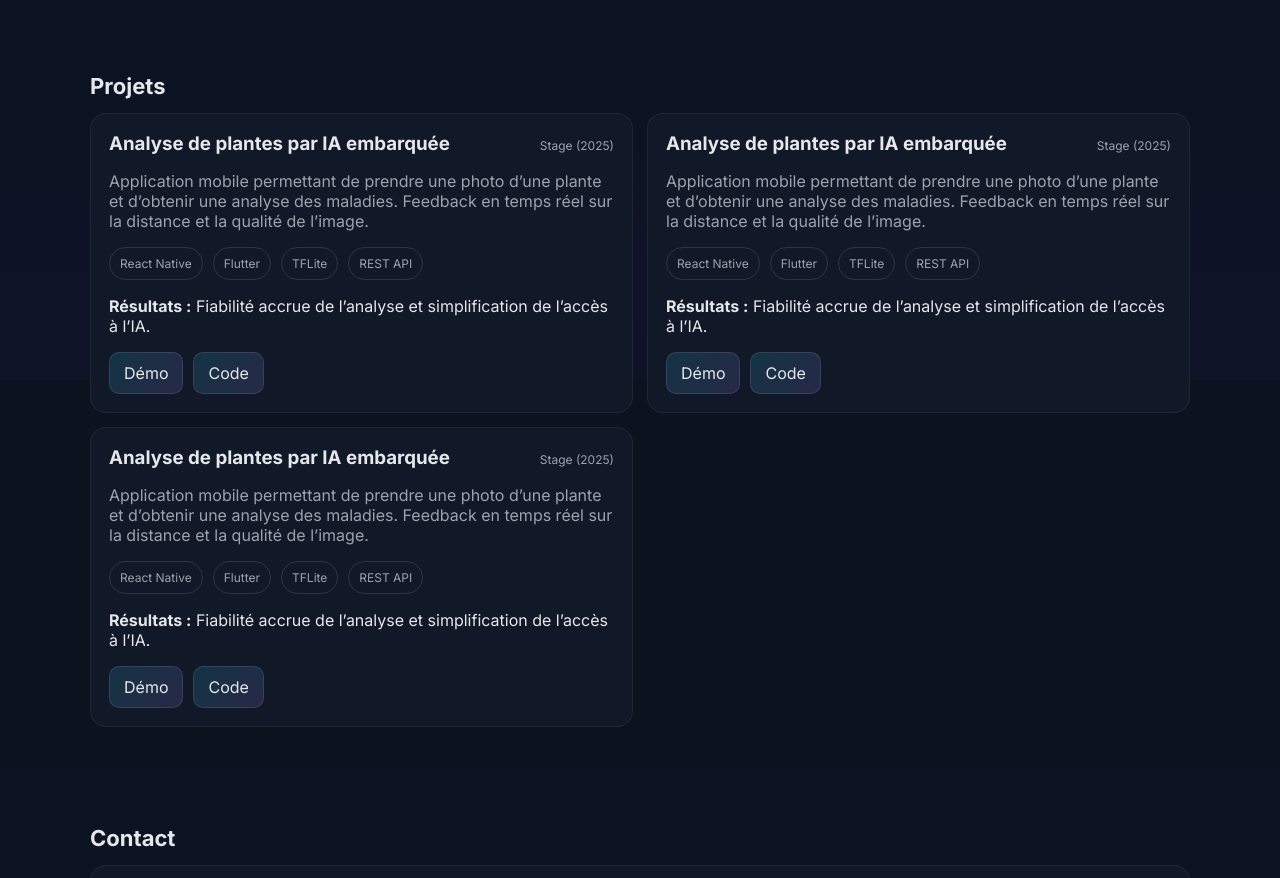
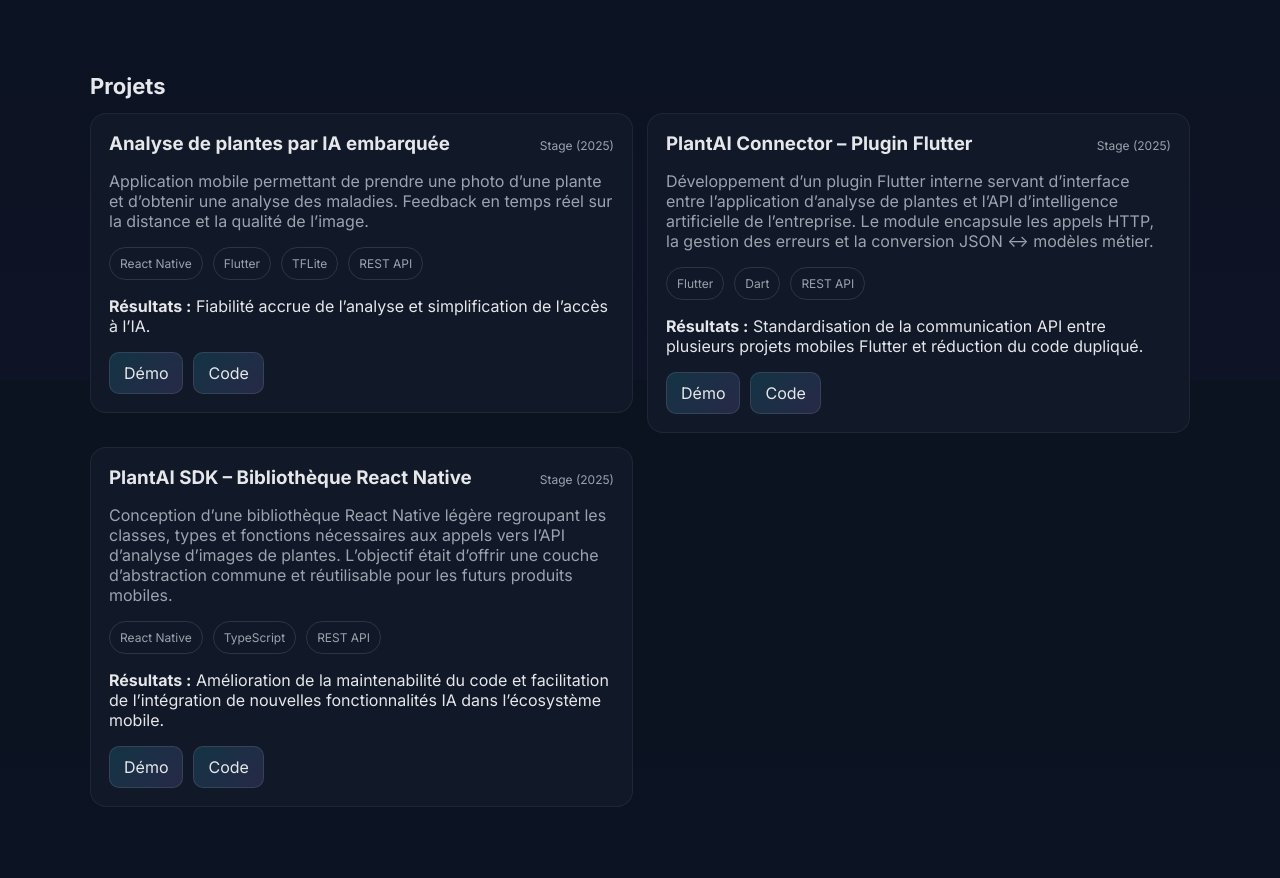
Before and after one commit to Chiakyyy/E-Portfolio, a React (Vite) app: page / in a window 1280 px wide. Shown: the part 1220-2098 px from the top of the page. Built offline with nearby package versions, Linux system fonts and the light colour scheme.

Commit message:
Added more projects

```diff
--- a/src/data.js
+++ b/src/data.js
@@ -42,19 +42,19 @@ export const projects = [
     links: { github: "#", demo: "#" }
   },
   {
-    title: "Analyse de plantes par IA embarquée",
+    title: "PlantAI Connector – Plugin Flutter",
     period: "Stage (2025)",
-    stack: ["React Native", "Flutter", "TFLite", "REST API"],
-    description: "Application mobile permettant de prendre une photo d’une plante et d’obtenir une analyse des maladies. Feedback en temps réel sur la distance et la qualité de l’image.",
-    results: "Fiabilité accrue de l’analyse et simplification de l’accès à l’IA.",
-    links: { github: "#", demo: "#" }
+    stack: ["Flutter", "Dart", "REST API"],
+    description: "Développement d’un plugin Flutter interne servant d’interface entre l’application d’analyse de plantes et l’API d’intelligence artificielle de l’entreprise. Le module encapsule les appels HTTP, la gestion des erreurs et la conversion JSON ↔ modèles métier.",
+    results: "Standardisation de la communication API entre plusieurs projets mobiles Flutter et réduction du code dupliqué.",
+    links: { demo: "#", github: "#" }
   },
   {
-    title: "Analyse de plantes par IA embarquée",
+    title: "PlantAI SDK – Bibliothèque React Native",
     period: "Stage (2025)",
-    stack: ["React Native", "Flutter", "TFLite", "REST API"],
-    description: "Application mobile permettant de prendre une photo d’une plante et d’obtenir une analyse des maladies. Feedback en temps réel sur la distance et la qualité de l’image.",
-    results: "Fiabilité accrue de l’analyse et simplification de l’accès à l’IA.",
-    links: { github: "#", demo: "#" }
+    stack: ["React Native", "TypeScript", "REST API"],
+    description: "Conception d’une bibliothèque React Native légère regroupant les classes, types et fonctions nécessaires aux appels vers l’API d’analyse d’images de plantes. L’objectif était d’offrir une couche d’abstraction commune et réutilisable pour les futurs produits mobiles.",
+    results: "Amélioration de la maintenabilité du code et facilitation de l’intégration de nouvelles fonctionnalités IA dans l’écosystème mobile.",
+    links: { demo: "#", github: "#" }
   }
 ]
--- a/src/pages/App.jsx
+++ b/src/pages/App.jsx
@@ -93,8 +93,8 @@ export default function App() {
                   </div>
                   <p><strong>Résultats :</strong> {p.results}</p>
                   <div style={{ display: 'flex', gap: 10 }}>
-                    <a className="cta" href={p.links.demo}>Démo</a>
-                    <a className="cta" href={p.links.github}>Code</a>
+                    <a className="cta" href="#projets">Démo</a>
+                    <a className="cta" href="#projets">Code</a>
                   </div>
                 </Card>
               </div>
```
